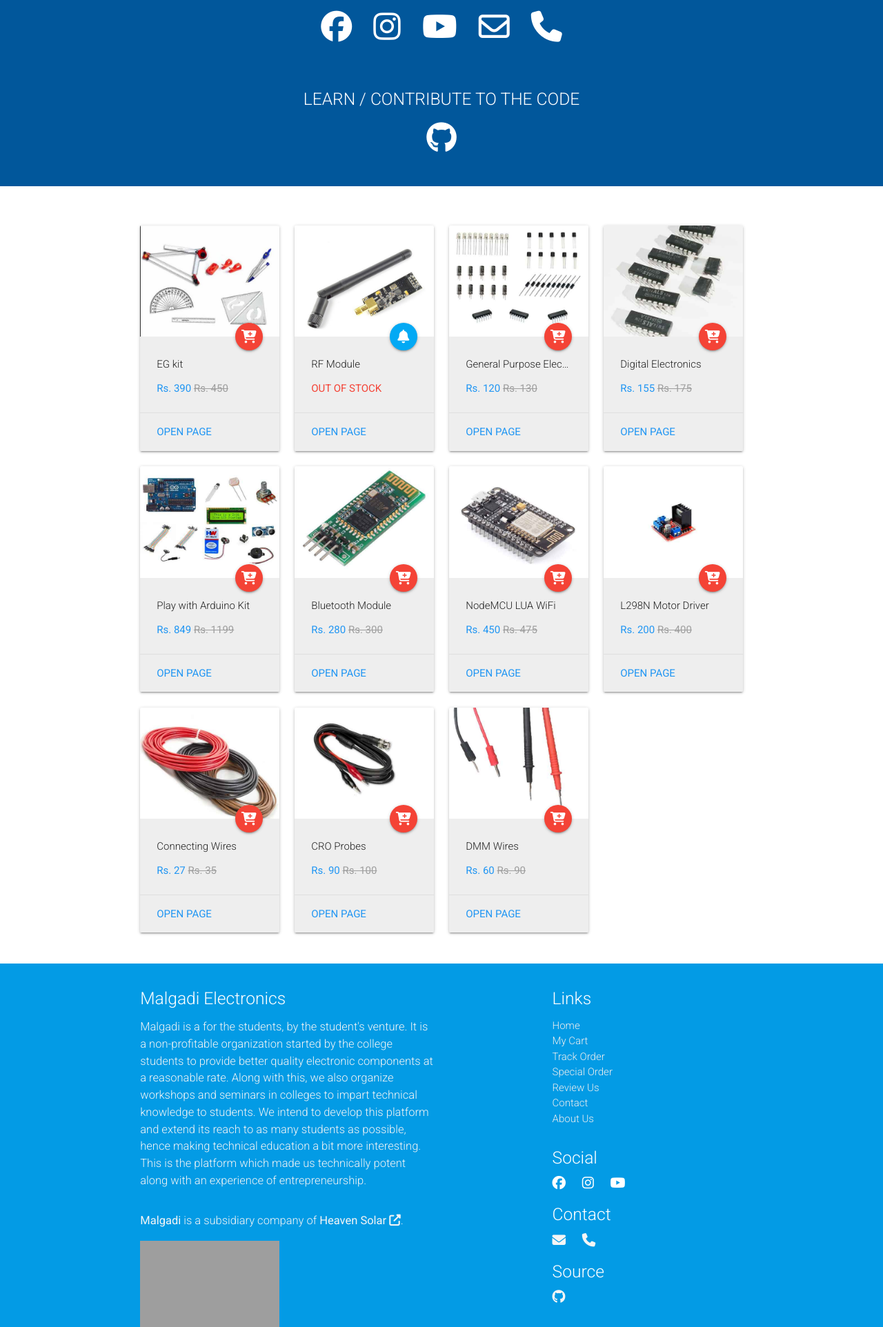
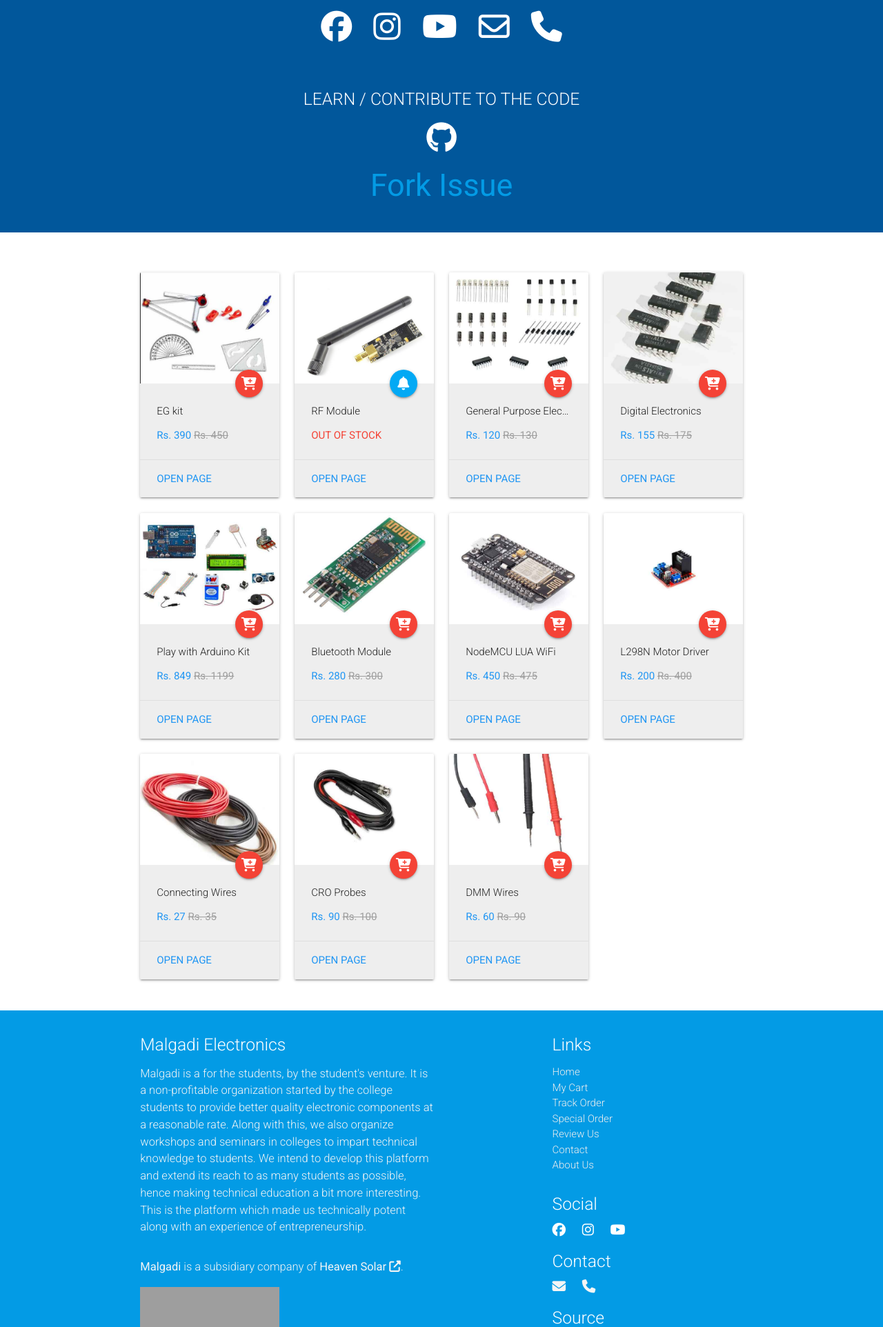
Before and after one commit to parthshahk/Electronics, a PHP site: page / in a window 1280 px wide. Shown: the part 2227-4151 px from the top of the page at 69% size. Run offline with PHP 8.4, Linux system fonts and the light colour scheme; data comes from the database, SQL or seed files in the repository; data that the repository does not hold is empty; a stand-in replaces the project's code that opens the database connection; some libraries are stand-ins or nearby versions; grey boxes are pictures that could not be loaded.

Commit message:
Added GitHub Buttons

```diff
--- a/index.php
+++ b/index.php
@@ -75,7 +75,12 @@
                 <div class="col s12">
                     <a target="_blank" href="https://github.com/malgadi-nadiad/Electronics"><i class="fa fa-github"></i></a>
                 </div>
+                <div class="col s12">
+                    <a class="github-button" href="https://github.com/malgadi-nadiad/electronics/fork" data-icon="octicon-repo-forked" data-size="large" data-show-count="true" aria-label="Fork malgadi-nadiad/electronics on GitHub">Fork</a>
+                    <a class="github-button" href="https://github.com/malgadi-nadiad/electronics/issues" data-icon="octicon-issue-opened" data-size="large" data-show-count="true" aria-label="Issue malgadi-nadiad/electronics on GitHub">Issue</a>
+                </div>
             </div>
+            <script async defer src="https://buttons.github.io/buttons.js"></script>
         </section>
 
         <!-- Homepage Cards -->
```
